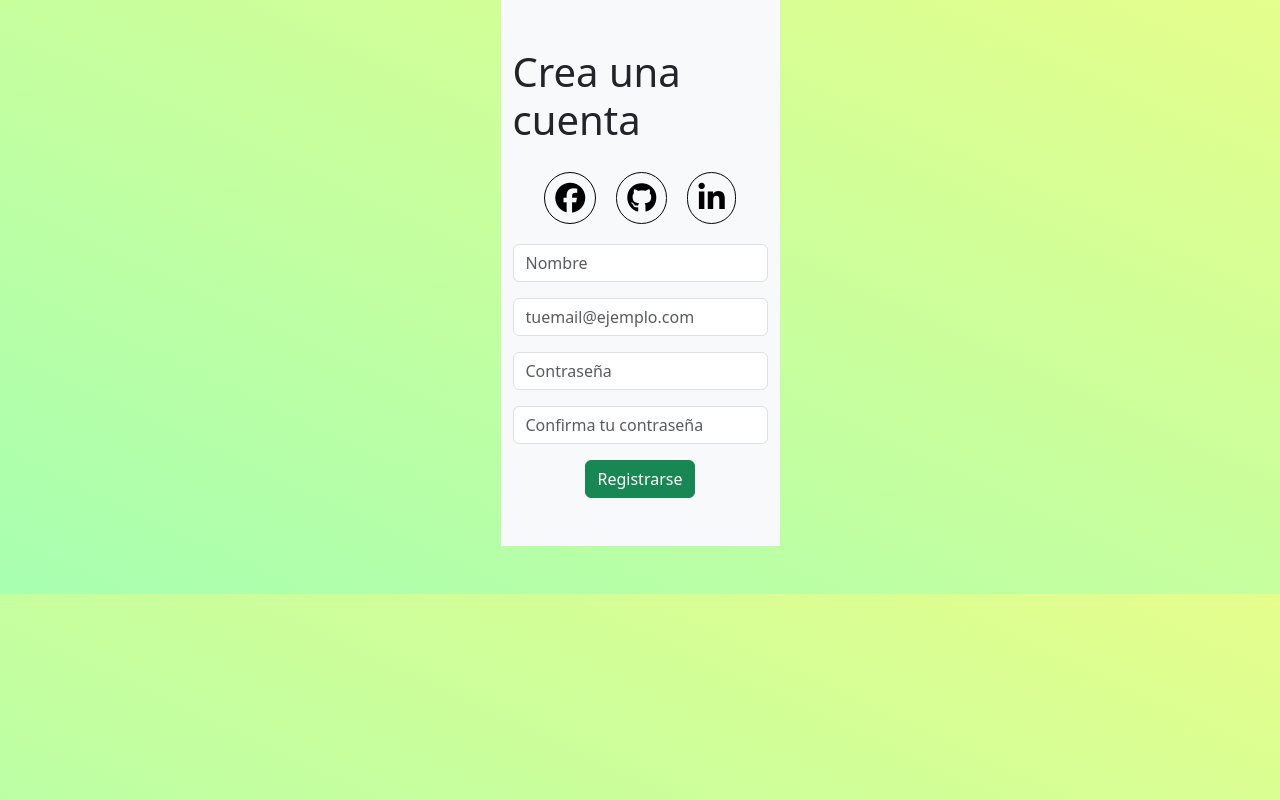
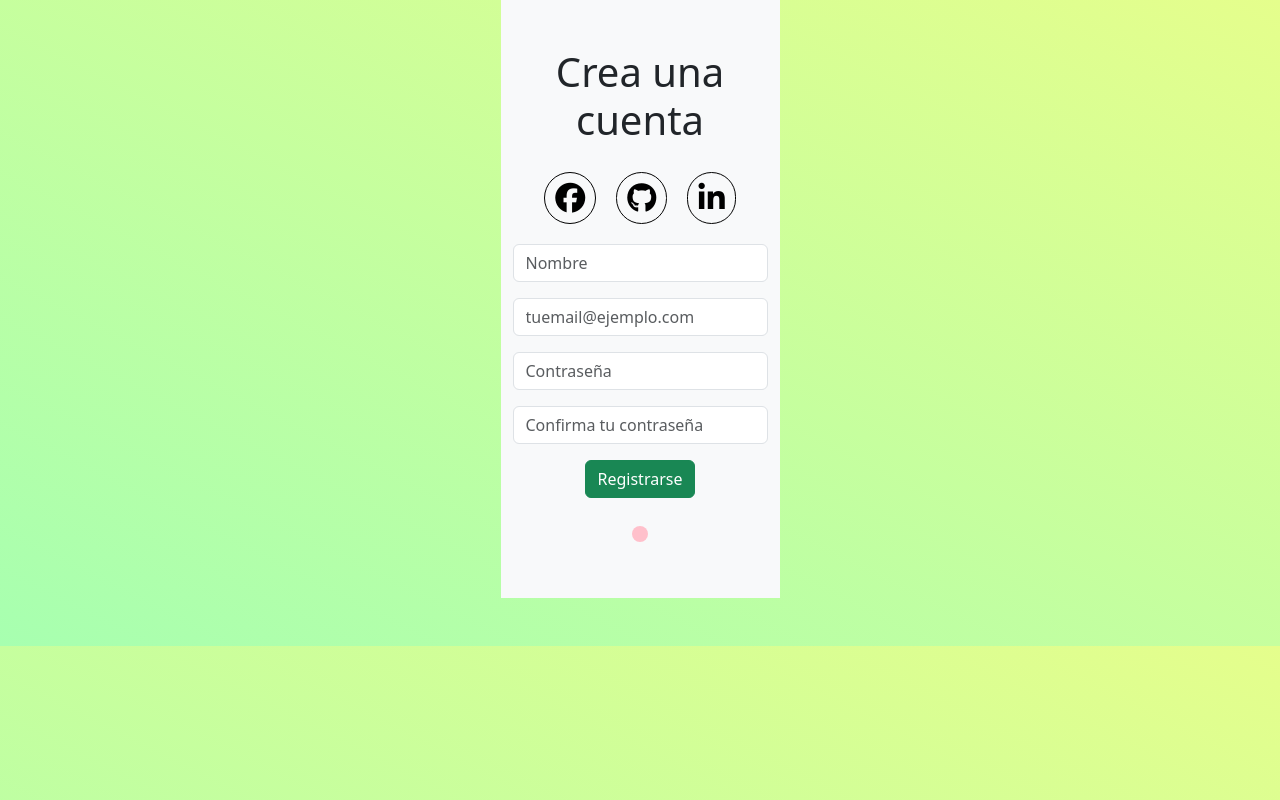
Before and after one commit to Klauditha/desafio2_componentesyeventos, a React (Vite) app: page / in a window 1280 px wide. Built offline with nearby package versions, Linux system fonts and the light colour scheme.

Commit message:
Comit antes de hacer pull

```diff
--- a/src/components/ComponenteError/ComponenteError.css
+++ /dev/null
@@ -1,4 +0,0 @@
-.error {
-    background-color: pink;
-    color: red;
-}
--- a/src/components/ComponenteError/ComponenteError.jsx
+++ /dev/null
@@ -1,7 +0,0 @@
-import "./ComponenteError.css"
-const ComponenteError = () => {
-    return (
-        <div className='error p-2 m-2 rounded-3'>Completa todos los campos !!</div>
-    )
-}
-export default ComponenteError
--- a/src/components/Formulario/Formulario.jsx
+++ b/src/components/Formulario/Formulario.jsx
@@ -2,14 +2,19 @@
 import { useState } from 'react';
 import Button from 'react-bootstrap/Button';
 import Form from 'react-bootstrap/Form';
-import ComponenteError from '../ComponenteError/ComponenteError';
+import Mensaje from '../Mensaje/Mensaje';
+
 
 const Formulario = (props) => {
     const [nombre, setNombre] = useState("");
     const [email, setEmail] = useState("");
     const [password, setPassword] = useState("");
     const [pass, setPass] = useState("");
+
+    //Estado para error de input vacio
     const [vacio, setVacio] = useState(false);
+
+    //Estado para error de password diferentes
     const [igual, setIgual] = useState(false);
 
 
@@ -20,13 +25,12 @@ const Formulario = (props) => {
         } else {
             setVacio(false)
         }
+
         if (password === pass) {
             setIgual(true)
         } else {
             setIgual(false)
         }
-
-
     }
     return (
         <>
@@ -47,7 +51,8 @@ const Formulario = (props) => {
                 <Button variant="success" type="submit">
                     Registrarse
                 </Button>
-                {vacio ? <ComponenteError /> : ""}
+                {/* {vacio ? <Mensaje /> : ""}
+                {igual ? <Mensaje /> : ""} */}
 
             </Form>
         </>
--- a/src/components/Mensaje/Mensaje.css
+++ b/src/components/Mensaje/Mensaje.css
@@ -0,0 +1,4 @@
+.error {
+    background-color: pink;
+    color: red;
+}
--- a/src/components/Mensaje/Mensaje.jsx
+++ b/src/components/Mensaje/Mensaje.jsx
@@ -1,9 +1,8 @@
+import "./Mensaje.css"
 
-const Mensaje = () => {
-
+const Mensaje = (props) => {
     return (
-        <div>Mensaje</div>
+        <div className='error p-2 m-2 rounded-3'>{props.mensaje}</div>
     )
 }
-
 export default Mensaje
--- a/src/components/Registro/Registro.jsx
+++ b/src/components/Registro/Registro.jsx
@@ -2,11 +2,12 @@ import SocialButton from "../SocialButton/SocialButton";
 import Formulario from "../Formulario/Formulario";
 import "./Registro.css";
 import Container from "react-bootstrap/Container";
+import Mensaje from "../Mensaje/Mensaje";
 
 const Registro = () => {
   return (
     <>
-      <Container className="pt-5 pl-2 pr-2 bg-light w-25 mb-5 pb-5">
+      <Container className="pt-5 pl-2 pr-2 bg-light w-25 mb-5 pb-5 text-center">
         <h1>Crea una cuenta</h1>
         <div id="seccionIconos">
           <SocialButton icono="fa-brands fa-facebook" />
@@ -14,6 +15,7 @@ const Registro = () => {
           <SocialButton icono="fa-brands fa-linkedin-in" />
         </div>
         <Formulario />
+        <Mensaje />
       </Container>
     </>
   );
--- a/src/index.css
+++ b/src/index.css
@@ -8,5 +8,6 @@
 }
 
 body {
+
     background: linear-gradient(to top right, #A7FFB0, #E5FE8C);
 }
```
